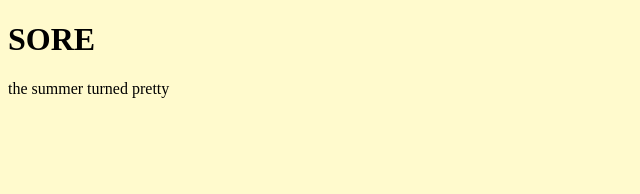
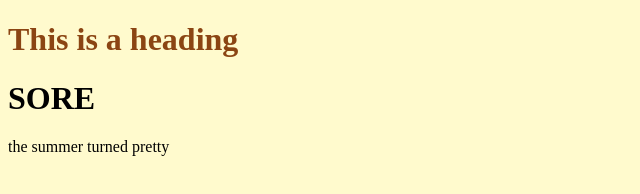
Before and after one commit to tweiny/tweiny.github.io, a plain HTML site: page index.html in a window 1280 px wide. Shown: the whole page, without its empty margins (0-640 px from the left). Drawn offline with Linux system fonts and the light colour scheme.

Commit message:
Update index.html

```diff
--- a/index.html
+++ b/index.html
@@ -4,7 +4,7 @@
 <title>Page Title</title>
 </head>
 <body style="background-color:lemonchiffon;">
-
+<h1 style="color:saddlebrown;">This is a heading</h1>
 <h1>SORE</h1>
 <p>the summer turned pretty</p>
 
```
